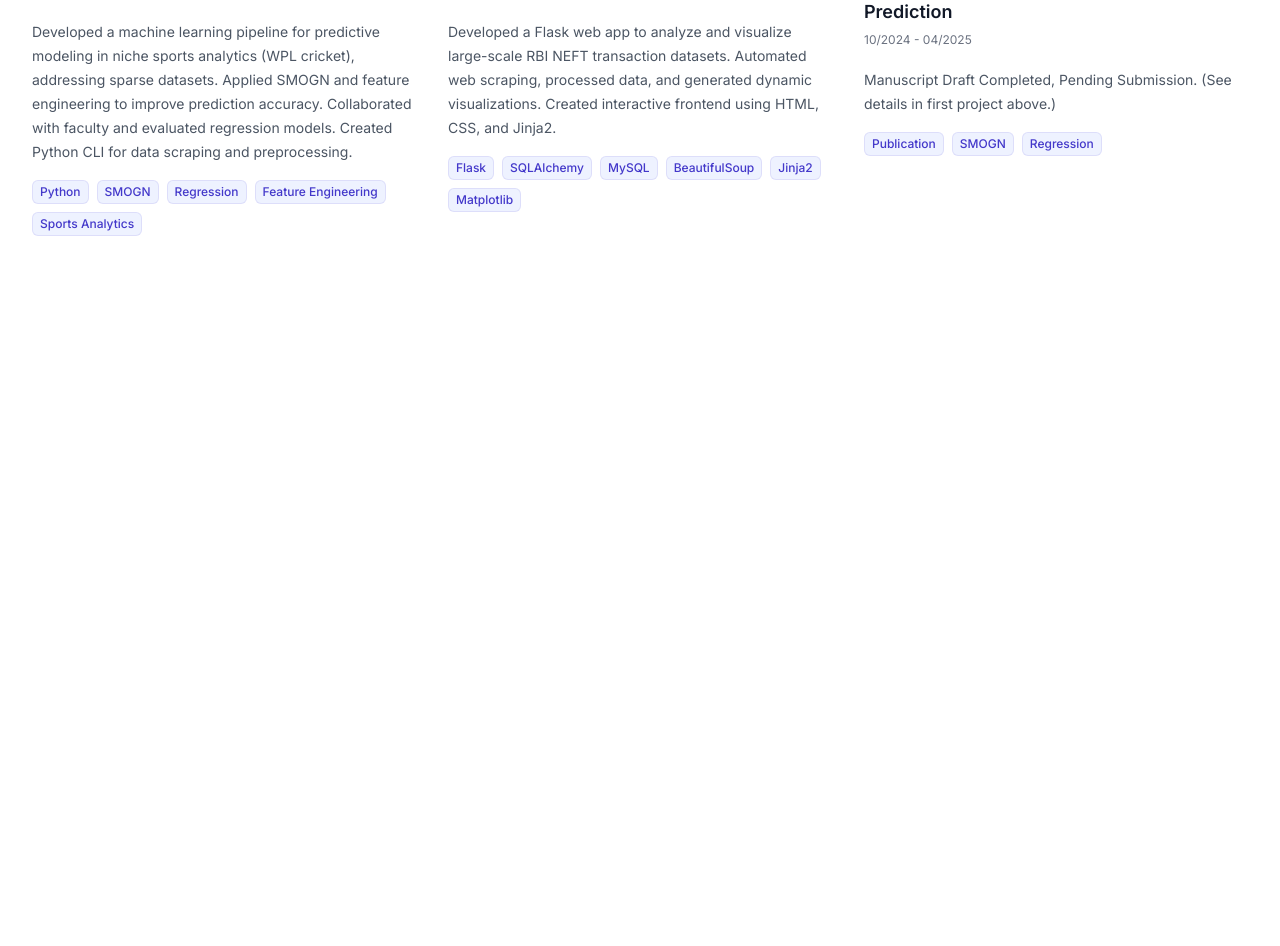
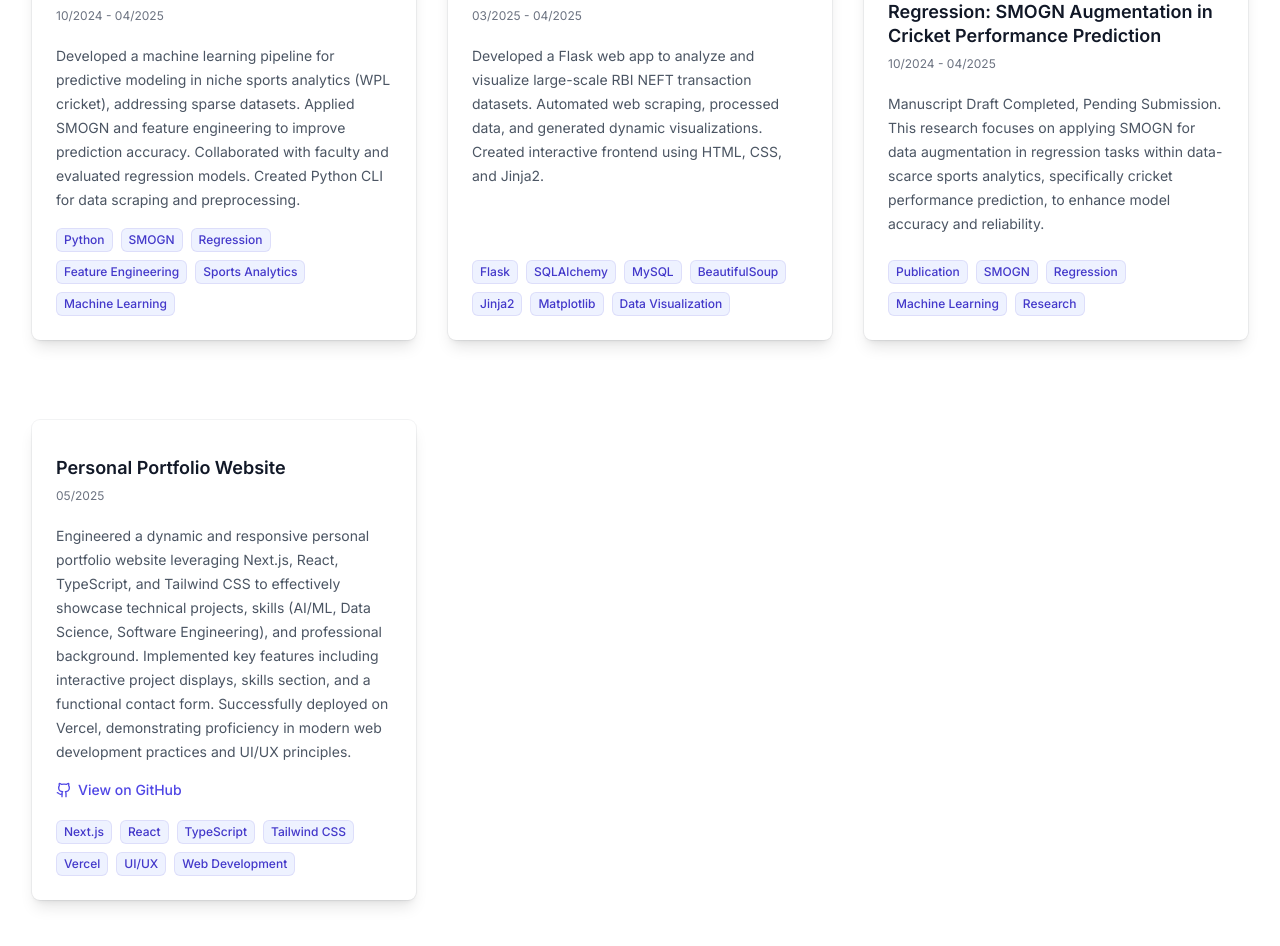
Before and after one commit to Harthik777/portfolio-website, a Next.js app: page /projects in a window 1280 px wide. Shown: the part 540-1486 px from the top of the page. Before the commit the page ends 904 px from the top, so only its background shows below. Built offline with nearby package versions, Linux system fonts and the light colour scheme.

Commit message:
Fixed description in projects page and updated portfolio item

```diff
--- a/src/app/projects/page.tsx
+++ b/src/app/projects/page.tsx
@@ -1,26 +1,35 @@
 import Link from 'next/link';
 
 const projects = [
+
   {
     title: 'Predictive Modelling & Data Augmentation for Cricket Analytics',
     description: 'Developed a machine learning pipeline for predictive modeling in niche sports analytics (WPL cricket), addressing sparse datasets. Applied SMOGN and feature engineering to improve prediction accuracy. Collaborated with faculty and evaluated regression models. Created Python CLI for data scraping and preprocessing.',
-    tags: ['Python', 'SMOGN', 'Regression', 'Feature Engineering', 'Sports Analytics'],
+    tags: ['Python', 'SMOGN', 'Regression', 'Feature Engineering', 'Sports Analytics', 'Machine Learning'],
     link: 'https://docs.google.com/document/d/14HNHQ-XNDwT1Xysy7s41vyIKMKrlKzlob1ni2wmspdM/edit?tab=t.0',
     date: '10/2024 - 04/2025',
   },
   {
     title: 'RBI NEFT Data Analysis and Visualization Platform',
     description: 'Developed a Flask web app to analyze and visualize large-scale RBI NEFT transaction datasets. Automated web scraping, processed data, and generated dynamic visualizations. Created interactive frontend using HTML, CSS, and Jinja2.',
-    tags: ['Flask', 'SQLAlchemy', 'MySQL', 'BeautifulSoup', 'Jinja2', 'Matplotlib'],
+    tags: ['Flask', 'SQLAlchemy', 'MySQL', 'BeautifulSoup', 'Jinja2', 'Matplotlib', 'Data Visualization'],
     link: 'https://github.com/Harthik777/rbi_neft_graphs',
     date: '03/2025 - 04/2025',
   },
   {
     title: 'A Validated Machine Learning Framework for Data-Scarce Regression: SMOGN Augmentation in Cricket Performance Prediction',
-    description: 'Manuscript Draft Completed, Pending Submission. (See details in first project above.)',
-    tags: ['Publication', 'SMOGN', 'Regression'],
-    link: '',
+    description: 'Manuscript Draft Completed, Pending Submission. This research focuses on applying SMOGN for data augmentation in regression tasks within data-scarce sports analytics, specifically cricket performance prediction, to enhance model accuracy and reliability.',
+    tags: ['Publication', 'SMOGN', 'Regression', 'Machine Learning', 'Research'],
+    link: 'https://docs.google.com/document/d/14HNHQ-XNDwT1Xysy7s41vyIKMKrlKzlob1ni2wmspdM/edit?tab=t.0', // No direct link if it's part of another project's documentation
     date: '10/2024 - 04/2025',
+  },
+  {
+    title: 'Personal Portfolio Website',
+    description: 'Engineered a dynamic and responsive personal portfolio website leveraging Next.js, React, TypeScript, and Tailwind CSS to effectively showcase technical projects, skills (AI/ML, Data Science, Software Engineering), and professional background. Implemented key features including interactive project displays, skills section, and a functional contact form. Successfully deployed on Vercel, demonstrating proficiency in modern web development practices and UI/UX principles.',
+    tags: ['Next.js', 'React', 'TypeScript', 'Tailwind CSS', 'Vercel', 'UI/UX', 'Web Development'],
+    link: 'https://portfolio-website1-harthik-s-projects.vercel.app/', // Link to the live portfolio
+    githubLink: 'https://github.com/Harthik777/portfolio-website', // Link to the GitHub repo
+    date: '05/2025', // Adjust date as per your development timeline
   },
 ];
 
@@ -38,11 +47,11 @@ export default function Projects() {
             </div>
             <div className="mx-auto mt-16 grid max-w-2xl grid-cols-1 gap-x-8 gap-y-20 lg:mx-0 lg:max-w-none lg:grid-cols-3">
               {projects.map((project) => (
-                <article key={project.title} className="flex flex-col items-start">
-                  <div className="group relative">
-                    <h3 className="mt-3 text-lg font-semibold leading-6">
+                <article key={project.title} className="flex flex-col items-start rounded-lg p-6 shadow-lg bg-white dark:bg-gray-800/50 ring-1 ring-gray-900/5 hover:shadow-xl transition-shadow duration-300">
+                  <div className="group relative w-full">
+                    <h3 className="mt-3 text-lg font-semibold leading-6 text-gray-900 dark:text-white">
                       {project.link ? (
-                        <Link href={project.link} target="_blank" rel="noopener noreferrer">
+                        <Link href={project.link} target="_blank" rel="noopener noreferrer" className="hover:text-indigo-600 dark:hover:text-indigo-400 transition-colors">
                           <span className="absolute inset-0" />
                           {project.title}
                         </Link>
@@ -50,12 +59,26 @@ export default function Projects() {
                         <span>{project.title}</span>
                       )}
                     </h3>
-                    <p className="mt-2 text-xs text-gray-500">{project.date}</p>
+                    <p className="mt-2 text-xs text-gray-500 dark:text-gray-400">{project.date}</p>
                     <p className="mt-5 text-sm leading-6 text-gray-600 dark:text-gray-300">
                       {project.description}
                     </p>
                   </div>
-                  <div className="mt-4 flex flex-wrap gap-2">
+                  {/* GitHub link rendering */}
+                  {project.githubLink && (
+                     <div className="mt-4">
+                        <Link
+                            href={project.githubLink}
+                            target="_blank"
+                            rel="noopener noreferrer"
+                            className="inline-flex items-center gap-x-1.5 text-sm font-medium text-indigo-600 dark:text-indigo-400 hover:underline"
+                        >
+                            <svg xmlns="http://www.w3.org/2000/svg" width="16" height="16" viewBox="0 0 24 24" fill="none" stroke="currentColor" strokeWidth="2" strokeLinecap="round" strokeLinejoin="round" className="lucide lucide-github"><path d="M15 22v-4a4.8 4.8 0 0 0-1-3.5c3 0 6-2 6-5.5.08-1.25-.27-2.48-1-3.5.28-1.15.28-2.35 0-3.5 0 0-1 0-3 1.5-2.64-.5-5.36-.5-8 0C6 2 5 2 5 2c-.3 1.15-.3 2.35 0 3.5A5.403 5.403 0 0 0 4 9c0 3.5 3 5.5 6 5.5-.39.49-.68 1.05-.85 1.65-.17.6-.22 1.23-.15 1.85v4"/><path d="M9 18c-4.51 2-5-2-7-2"/></svg>
+                            View on GitHub
+                        </Link>
+                     </div>
+                  )}
+                  <div className="mt-auto pt-4 flex flex-wrap gap-2"> {/* Changed mt-4 to mt-auto pt-4 */}
                     {project.tags.map((tag) => (
                       <span
                         key={tag}
```
